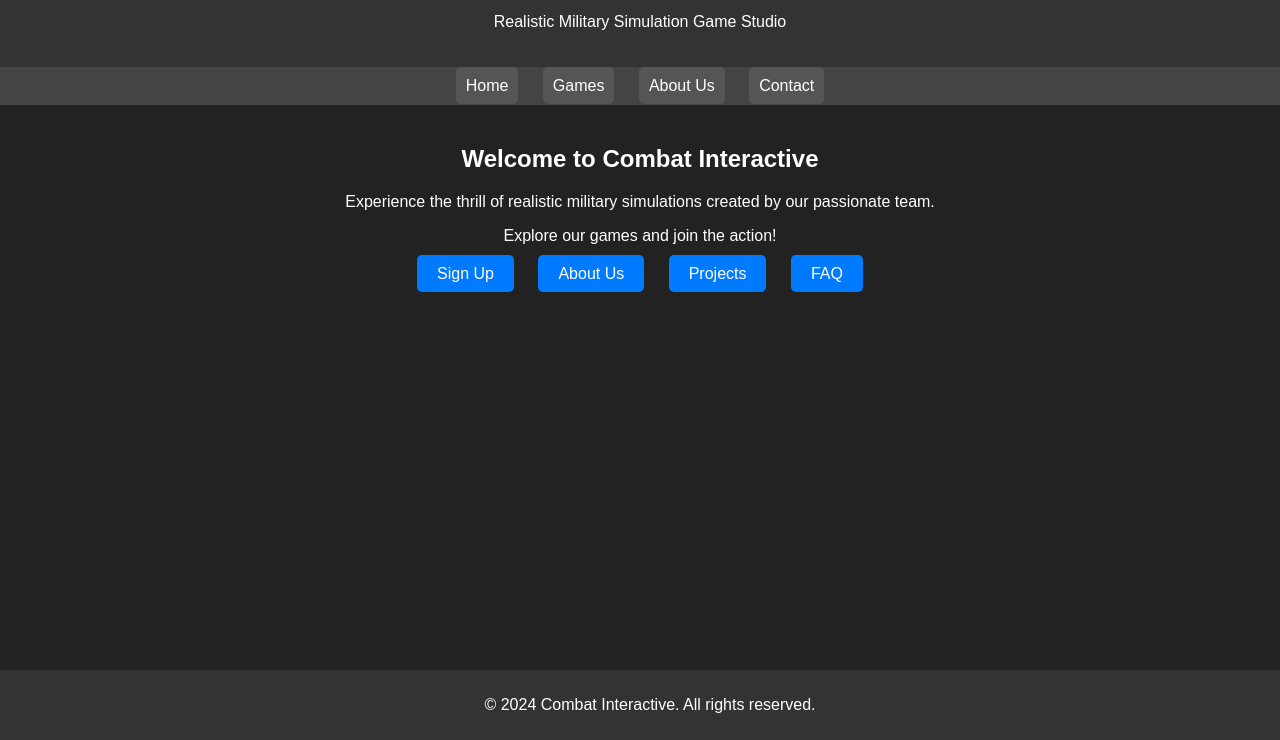
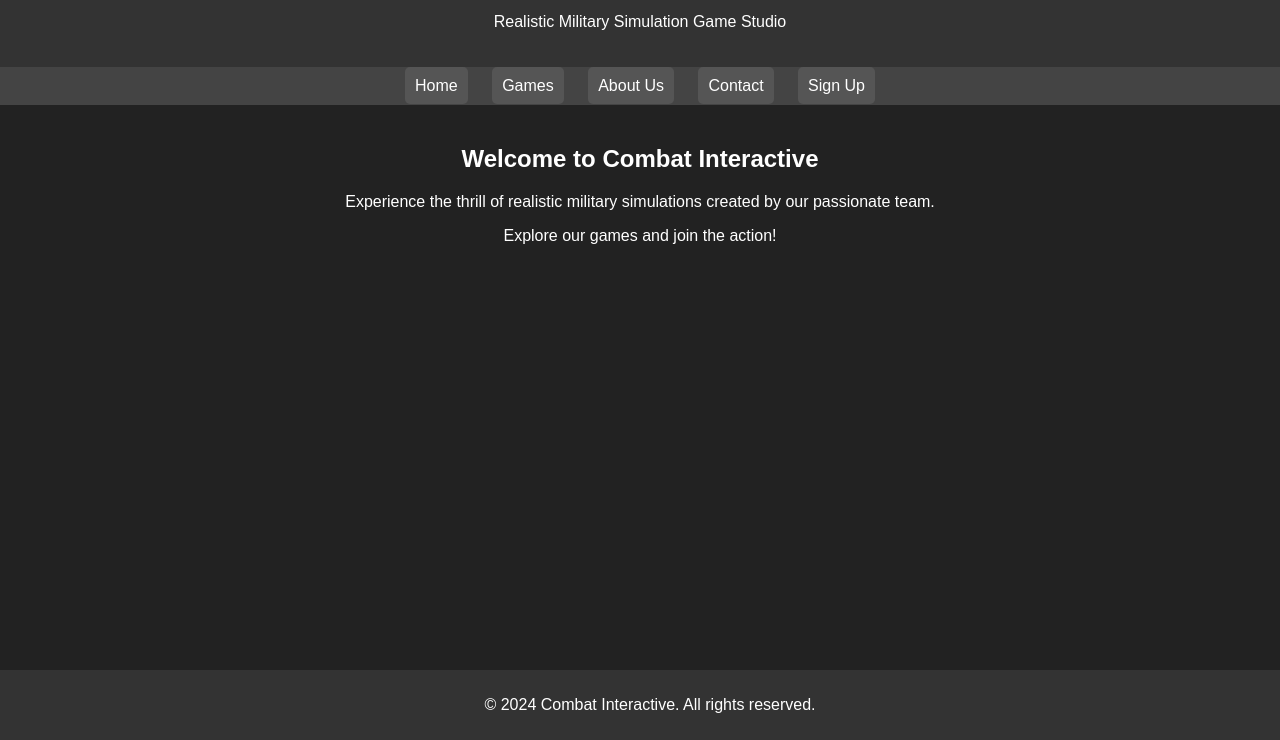
Before and after one commit to IlumCI/CI-UK, a plain HTML site: page index.html in a window 1280 px wide. Shown: the part 60-800 px from the top of the page. Drawn offline with Linux system fonts and the light colour scheme.

Commit message:
Update index.html

```diff
--- a/index.html
+++ b/index.html
@@ -87,19 +87,13 @@
         <a href="#">Games</a>
         <a href="#">About Us</a>
         <a href="#">Contact</a>
+        <a href="https://ilumci.github.io/CI-UK/signup.html">Sign Up</a>
     </nav>
 
     <section>
         <h2>Welcome to Combat Interactive</h2>
         <p>Experience the thrill of realistic military simulations created by our passionate team.</p>
         <p>Explore our games and join the action!</p>
-
-        <div class="cta-buttons">
-            <a href="#">Sign Up</a>
-            <a href="#">About Us</a>
-            <a href="#">Projects</a>
-            <a href="#">FAQ</a>
-        </div>
     </section>
 
     <footer>
```
